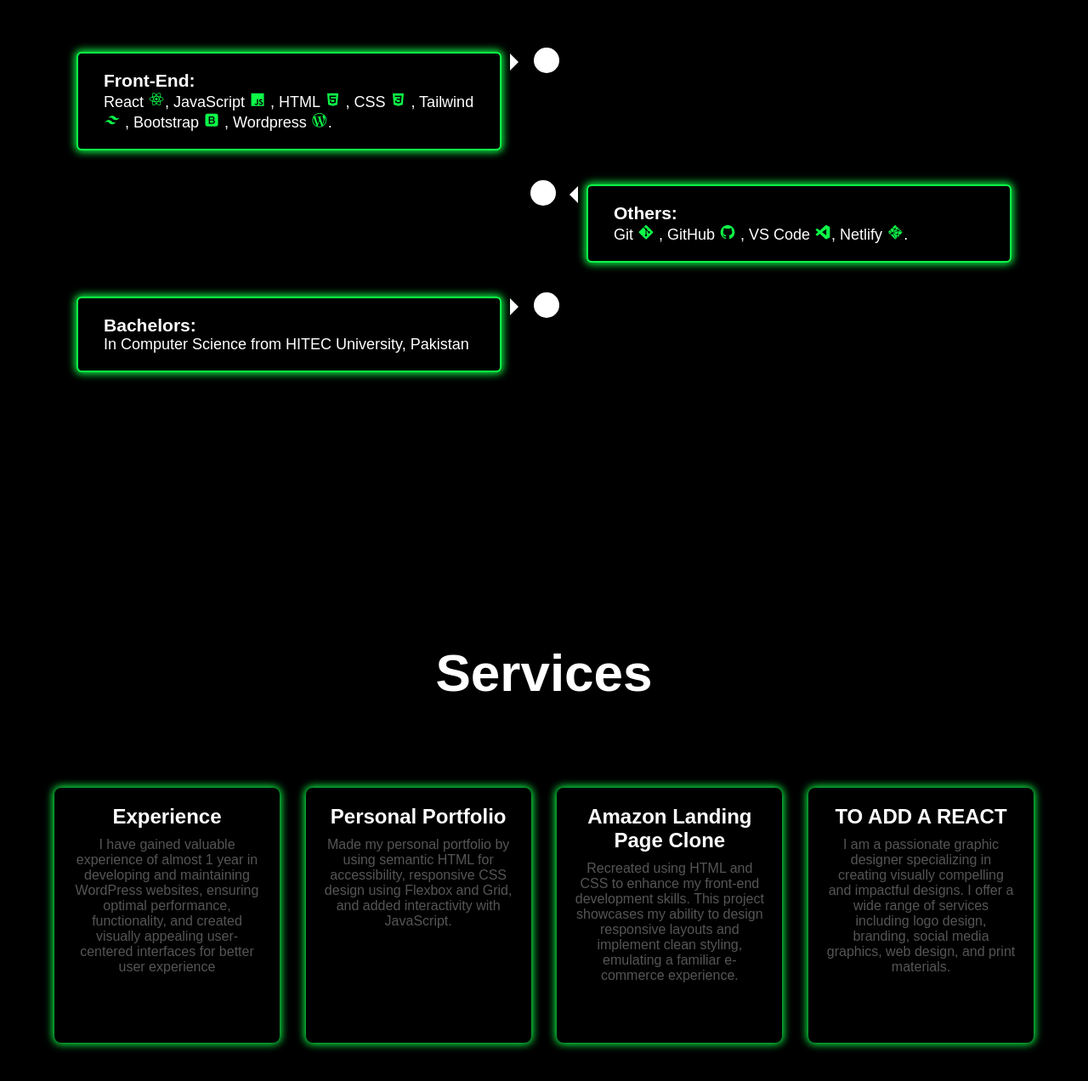
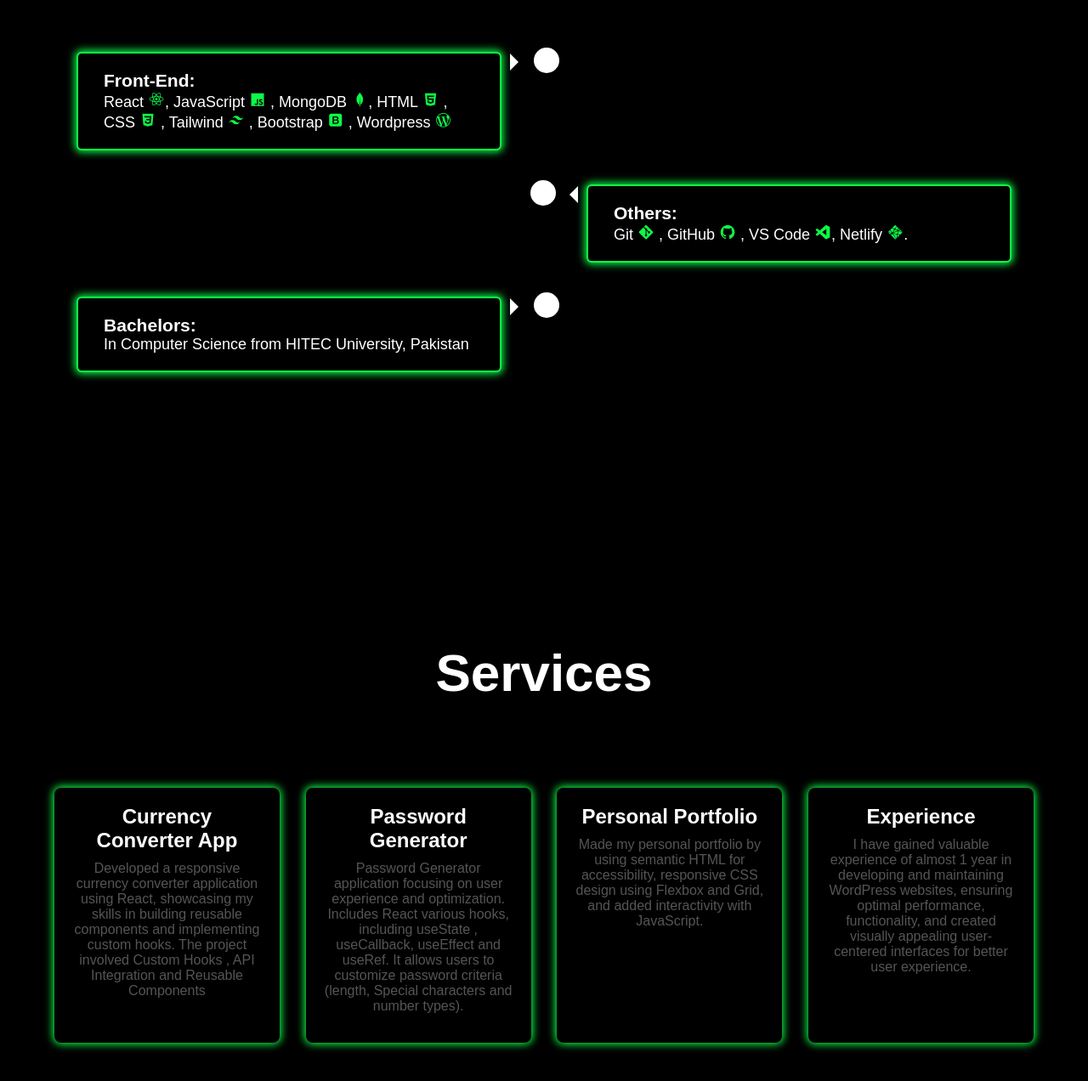
Before and after one commit to fazixhah/Portfolio, a plain HTML site: page index.html in a window 1280 px wide. Shown: the part 928-2200 px from the top of the page at 85% size. Drawn offline with nearby package versions, Linux system fonts and the light colour scheme.

Commit message:
Updated Portfolio

```diff
--- a/index.html
+++ b/index.html
@@ -50,9 +50,9 @@
                                 <div class="content">
                                   <h3>Front-End: </h3>
                                   <p>
-                                    React <i class='bx bxl-react' ></i>,  JavaScript <i class='bx bxl-javascript'></i> ,
+                                    React <i class='bx bxl-react' ></i>,  JavaScript <i class='bx bxl-javascript'></i> , MongoDB <i class='bx bxl-mongodb'></i>,
                                     HTML <i class='bx bxl-html5'></i> , CSS <i class='bx bxl-css3' ></i>  , Tailwind <i class='bx bxl-tailwind-css' ></i> ,
-                                    Bootstrap <i class='bx bxl-bootstrap' ></i> , Wordpress <i class='bx bxl-wordpress'></i>.
+                                    Bootstrap <i class='bx bxl-bootstrap' ></i> , Wordpress <i class='bx bxl-wordpress'></i>
                                   </p>
                                 </div>
                               </div>
@@ -77,9 +77,14 @@
                             <div class="services-container">
                               <div class="service-box">
                                 <div class="service-info">
-                                  <h4>Experience</h4>
-                                  <p class="para"> I have gained valuable experience of almost 1 year in developing and maintaining WordPress websites, ensuring optimal
-                                    performance, functionality, and created visually appealing user-centered interfaces for better user experience</p>
+                                  <h4>Currency Converter App</h4>
+                                  <p class="para"> Developed a responsive currency converter application using React, showcasing my skills in building reusable components and implementing custom hooks. The project involved Custom Hooks , API Integration and Reusable Components</p>
+                                </div>
+                              </div>
+                              <div class="service-box">
+                                <div class="service-info">
+                                  <h4>Password Generator</h4>
+                                  <p class="para"> Password Generator application focusing on user experience and optimization. Includes React various hooks, including useState , useCallback, useEffect and useRef. It allows users to customize password criteria (length,  Special characters and number types).</p>
                                 </div>
                               </div>
                               <div class="service-box">
@@ -90,14 +95,9 @@
                               </div>
                               <div class="service-box">
                                 <div class="service-info">
-                                  <h4>Amazon Landing Page Clone</h4>
-                                  <p class="para"> Recreated using HTML and CSS to enhance my front-end development skills. This project showcases my ability to design responsive layouts and implement clean styling, emulating a familiar e-commerce experience.</p>
-                                </div>
-                              </div>
-                              <div class="service-box">
-                                <div class="service-info">
-                                  <h4>TO ADD A REACT</h4>
-                                  <p class="para">I am a passionate graphic designer specializing in creating visually compelling and impactful designs. I offer a wide range of services including logo design, branding, social media graphics, web design, and print materials.</p>
+                                  <h4>Experience</h4>
+                                  <p class="para">I have gained valuable experience of almost 1 year in developing and maintaining WordPress websites, ensuring optimal
+                                    performance, functionality, and created visually appealing user-centered interfaces for better user experience.</p>
                                 </div>
                               </div>
                             </div>
```
